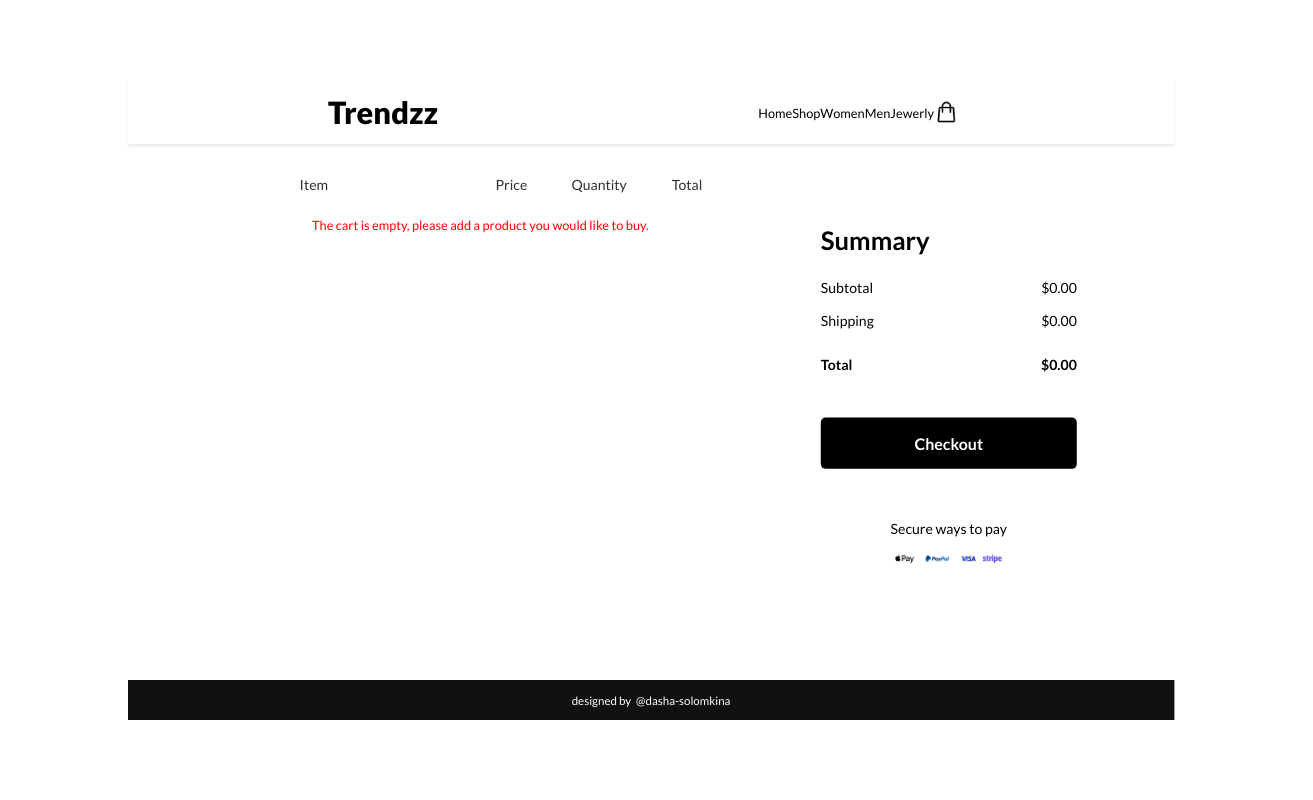
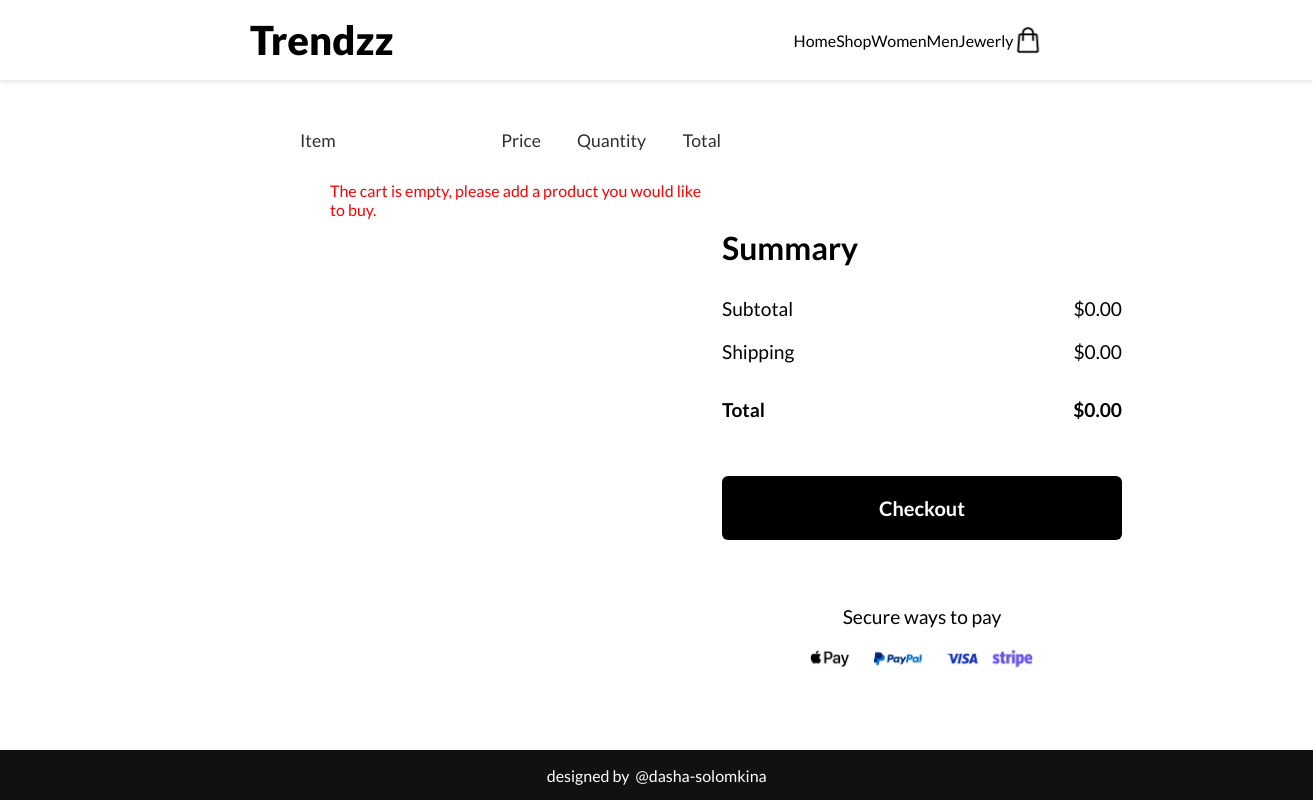
Before and after one commit to dasha-solomkina/shopping-cart, a React (Vite) app: page /cart in a window 1280 px wide. Shown: the whole page, 1313 px wide, since content can reach past the window. Built offline with nearby package versions, Linux system fonts and the light colour scheme.

Commit message:
reverse the css

```diff
--- a/src/index.css
+++ b/src/index.css
@@ -15,10 +15,10 @@ header {
 /* Cards */
 .grid-cards {
   display: grid;
-  grid-template-columns: repeat(auto-fit, minmax(300px, 1fr));
-  gap: 30px;
-  margin-top: 40px;
-  margin-bottom: 50px;
+  grid-template-columns: repeat(auto-fit, minmax(400px, 1fr));
+  gap: 60px;
+  margin-top: 50px;
+  margin-bottom: 60px;
 }
 
 .price {
@@ -27,8 +27,8 @@ header {
 }
 
 .card {
-  width: 320px;
-  height: 416px;
+  width: 400px;
+  height: 520px;
   display: flex;
   flex-direction: column;
   align-items: start;
@@ -39,8 +39,8 @@ header {
 
 img {
   align-self: center;
-  max-width: 60%;
-  max-height: 55%;
+  max-width: 80%;
+  max-height: 75%;
   margin-bottom: auto;
 }
 
@@ -69,7 +69,7 @@ img {
 }
 
 .container {
-  padding: 20px 150px;
+  padding: 20px 250px;
   height: 100%;
 }
 
@@ -87,7 +87,7 @@ img {
 #btn-shop-now {
   background-color: white;
   padding: 6px 10px;
-  font-size: 2.8rem;
+  font-size: 3rem;
   border: 1px solid black;
   border-radius: 20px;
   font-weight: 600;
@@ -106,19 +106,17 @@ footer {
   align-items: center;
   background-color: #111111;
   color: white;
-  font-size: 0.9rem;
 }
 
 #github {
   margin-left: 6px;
   color: white;
   text-decoration: none;
-  font-size: 0.9rem;
 }
 
 h1 {
   font-weight: 900;
-  font-size: 2.4rem;
+  font-size: 2.5rem;
   margin-right: 400px;
 }
 
@@ -149,24 +147,23 @@ h2 {
 
 .card-addToBag-btn {
   font-family: 'Lato', sans-serif;
-  font-size: 14px;
+  font-size: 16px;
   background-color: black;
   color: white;
-  padding: 6px 8px;
+  padding: 6px 10px;
   border: none;
   border-radius: 8px;
   font-weight: 700;
 }
 
 input[type='number'] {
-  /* border: 1px solid gray; */
   border: none;
-  padding: 6px 8px;
+  padding: 6px 10px;
   border-radius: 8px;
   display: flex;
   align-items: center;
   width: 30%;
-  font-size: 14px;
+  font-size: 16px;
 }
 
 input[type='number']:focus {
@@ -192,24 +189,23 @@ button:hover {
 
 /* Cart */
 .container-cart {
-  padding: 10px 150px;
+  padding: 20px 250px;
   height: 100%;
   display: grid;
   grid-template-columns: 2fr 1fr;
   justify-content: center;
-  gap: 20px;
 }
 
 .cart-summary {
-  max-width: 320px;
-  max-height: 280px;
+  width: 400px;
+  height: 350px;
   position: fixed;
-  top: 20%;
-  right: 5%;
+  top: 26%;
+  right: 10%;
   padding: 20px 30px;
   border: none;
   border-radius: 8px;
-  font-size: 1.1rem;
+  font-size: 1.2rem;
   display: flex;
   flex-direction: column;
   align-items: start;
@@ -362,12 +358,3 @@ h4 {
   margin: 30px 80px;
   color: red;
 }
-
-@media screen and (max-width: 1500px) {
-  body {
-    transform: scale(
-      0.8
-    ); /* Adjust the scale value as needed /
-  transform-origin: top left; / Ensures the content scales from the top-left corner */
-  }
-}
```
